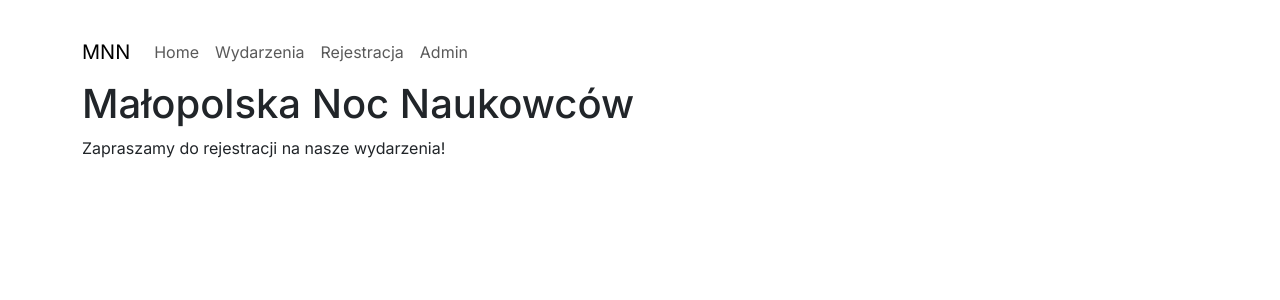
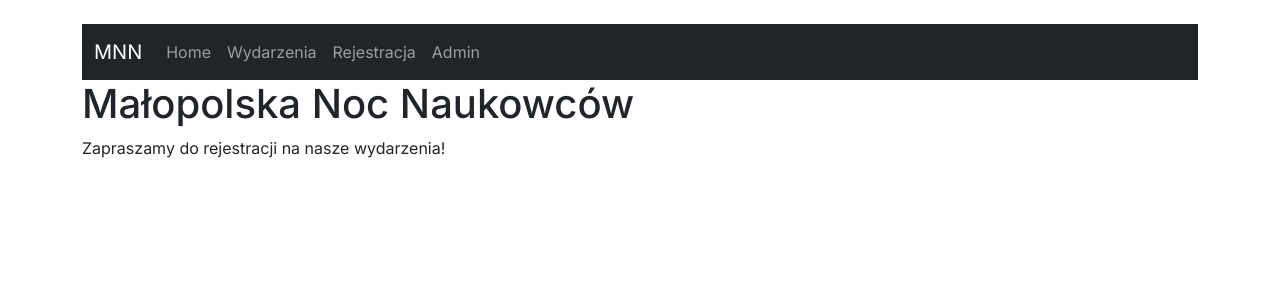
Before and after one commit to anka-z/registration, a Next.js app: page / in a window 1280 px wide. Shown: the top 300 px of the page. Built offline with nearby package versions, Linux system fonts and the light colour scheme.

Commit message:
updated some styles

```diff
--- a/src/components/Navbar.tsx
+++ b/src/components/Navbar.tsx
@@ -1,7 +1,8 @@
 import Link from 'next/link';
 
 const Navbar = () => (
-  <nav className="navbar navbar-expand-lg navbar-light bg-light">
+  <nav className="navbar navbar-expand-lg navbar-dark bg-dark">
+    <div className="container-fluid">
     <a className="navbar-brand" href="/">MNN</a>
     <div className="collapse navbar-collapse">
       <ul className="navbar-nav ml-auto">
@@ -19,6 +20,7 @@ const Navbar = () => (
           </li>
       </ul>
     </div>
+    </div>
   </nav>
 );
 
--- a/src/styles/bootstrap.scss
+++ b/src/styles/bootstrap.scss
@@ -1,21 +1,21 @@
 /* The following block can be included in a custom.scss */
 
-$colors: (
-  "primary-0": #baffd5,
-  "primary-1": #24d467,
-  "primary-2": #00bc60,
-  "primary-3": #408058,
-  "primary-4": #385443,
-  "primary-5": #2a332e,
-  "primary-5-shadow": #2a332e50,
-  "accent": #aa1511,
-);
+// $colors: (
+//   "primary-0": #baffd5,
+//   "primary-1": #24d467,
+//   "primary-2": #00bc60,
+//   "primary-3": #408058,
+//   "primary-4": #385443,
+//   "primary-5": #2a332e,
+//   "primary-5-shadow": #2a332e50,
+//   "accent": #aa1511,
+// );
 /* Bootstrap customization */
-$theme-colors: (
-  "primary": map-get($colors, "primary-3"),
-  "secondary": map-get($colors, "primary-1"),
-  "danger": map-get($colors, "accent"),
-);
+// $theme-colors: (
+//   "primary": map-get($colors, "primary-3"),
+//   "secondary": map-get($colors, "primary-1"),
+//   "danger": map-get($colors, "accent"),
+// );
 
 /* import bootstrap to set changes */
 @import "~bootstrap/scss/bootstrap";
```
Also changed, not shown: src/components/EventList.tsx (+22 -9 lines), src/server-actions/queries.ts (line endings or trailing spaces).
